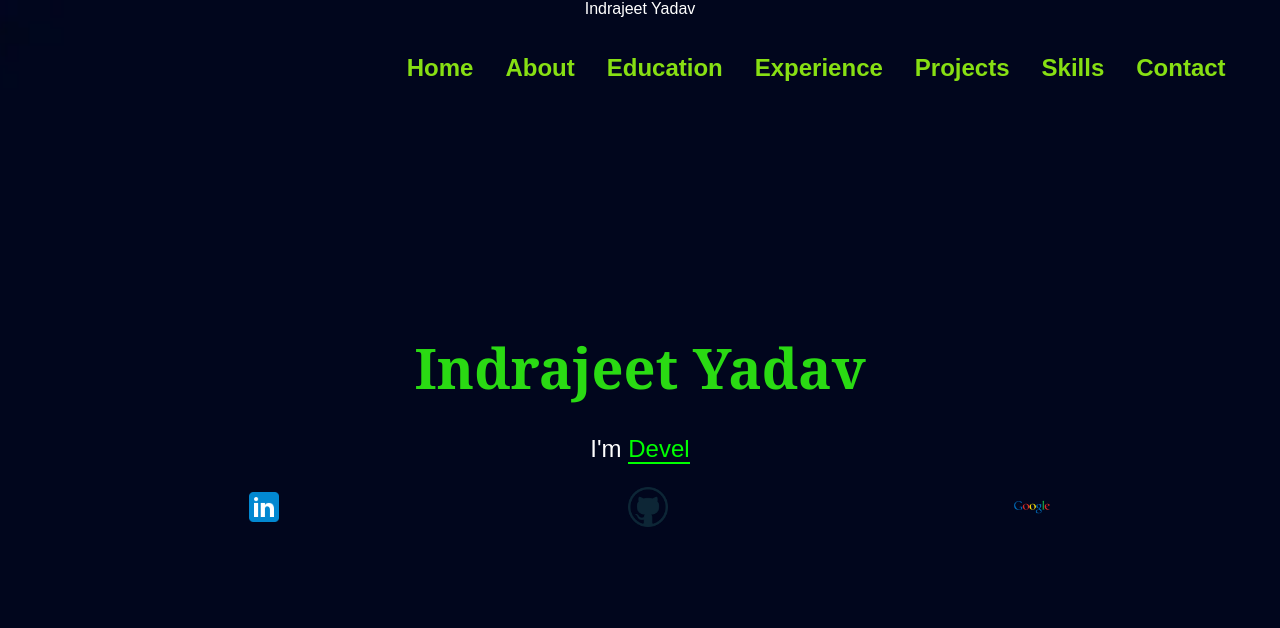
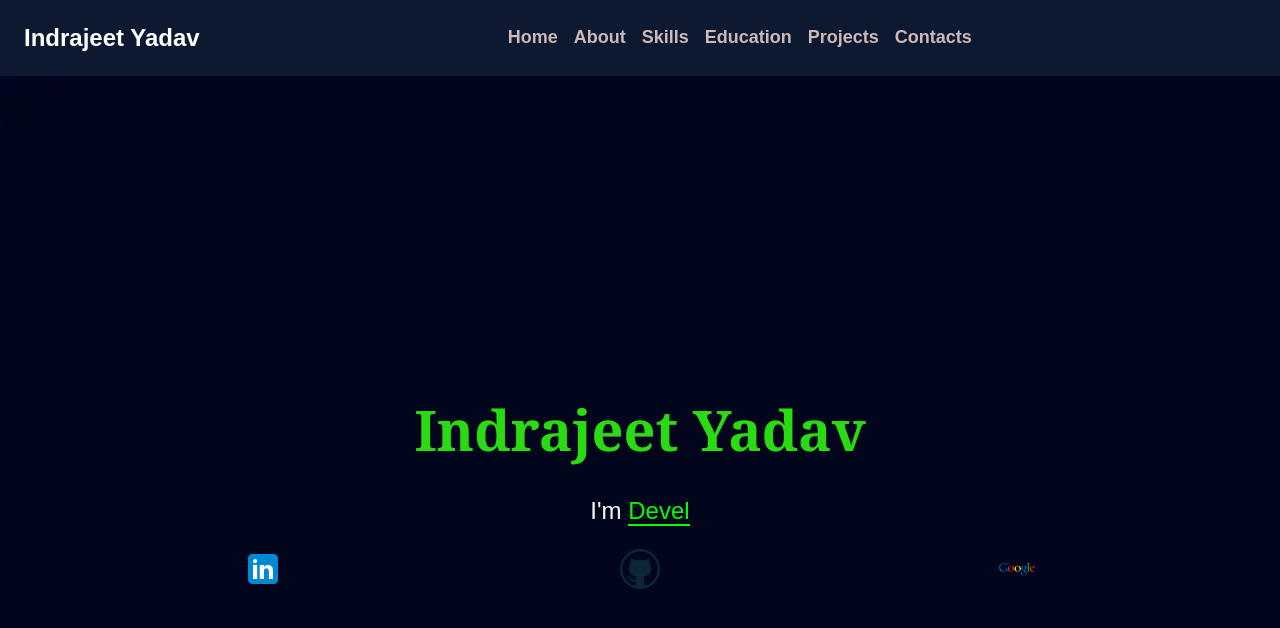
Before and after one commit to Indrajeety993648/PortfolioReact, a React (Create React App) app: page / in a window 1280 px wide. Shown: the top 628 px of the page. Built offline with nearby package versions, Linux system fonts and the light colour scheme.

Commit message:
Your descriptive commit message

```diff
--- a/src/App.js
+++ b/src/App.js
@@ -9,10 +9,12 @@ import Skills from './Skills';
 import Contact from './Contact';
 import React from 'react';
 import { BrowserRouter as Router, Routes, Route, Link } from 'react-router-dom';
+import Navbar from './Navbar';
 
 function App() {
   return (
     <Router>
+      <Navbar/>
         <div className="App">
         <Routes>
           <Route path="/about" element={<About />} />
--- /dev/null
+++ b/src/Navbar.css
@@ -0,0 +1,55 @@
+.navbar {
+  display: flex;
+  justify-content: space-between;
+  align-items: center;
+  background-color: #0d1930;
+
+}
+
+.navbar-name {
+  color: #fff;
+  font-size: 1.5rem;
+  font-weight: bold;
+  margin-left: 1em;
+}
+
+.navbar-links {
+  list-style: none;
+  display: flex;
+  gap: 1rem;
+  justify-content: center;
+  margin: 0;
+  padding: 0;
+  flex-grow: 1;
+}
+
+.navbar-links li {
+  margin: 0;
+}
+
+.navbar-links a {
+  color: #ceb7b7;
+  font-size: large;
+  text-decoration: none;
+}
+
+.nav-item a::after {
+  content: "";
+  display: block;
+  width:0 ;
+  height: 2px;
+  background: #e2ff08;
+  transition: width 0.5s;
+
+}
+.nav-item a:hover::after{
+  width: 100%;
+
+
+}
+.nav-item a:hover{
+  transform: scale(1.1);
+  color: #fff;
+
+
+}
--- /dev/null
+++ b/src/Navbar.js
@@ -0,0 +1,26 @@
+import React from 'react';
+import  './Navbar.css';
+import { Link } from 'react-router-dom';
+function Navbar() {
+  return (
+    <nav className="navbar">
+      <div className="navbar-name">
+        <p>Indrajeet Yadav </p>
+      </div>
+      <ul className="navbar-links">
+        <li className='nav-item'><Link to='/'>Home</Link></li>
+        <li className='nav-item'><Link to='/about'>About</Link></li>
+
+
+        <li className='nav-item'><Link to='/skills'>Skills</Link></li>
+        <li className='nav-item'><Link to='/education'>Education</Link></li>
+        <li className='nav-item'><Link to='/projects'>Projects</Link></li>
+
+        <li className='nav-item'><Link to='/contact'>Contacts</Link></li>
+
+      </ul>
+    </nav>
+  );
+}
+
+export default Navbar;
--- a/src/Portfolio.css
+++ b/src/Portfolio.css
@@ -72,13 +72,12 @@ h1 {
 }
 
 .social-icons {
-  margin-top: 1em;
+  margin :10px;
 }
 
 .social-icon {
   width: 100px;
   height: 100px;
-  margin: 0 0.5em;
   transition: transform 0.3s;
 }
 
--- a/src/Portfolio.js
+++ b/src/Portfolio.js
@@ -43,20 +43,7 @@ const Portfolio = ({ text = "Developer", typingspeed = 320, deletingspeed = 50,
 
   return (
     <div className="portfolio">
-      <div className="sticky-navbar">
-        <div className="left-corner">Indrajeet Yadav</div>
-        <nav className="nav right-corner">
-          <ul>
-            <li className="nav-item"><Link to="/">Home</Link></li>
-            <li className="nav-item"><Link to="/about">About</Link></li>
-            <li className="nav-item"><Link to="/education">Education</Link></li>
-            <li className="nav-item"><Link to="/experience">Experience</Link></li>
-            <li className="nav-item"><Link to="/projects">Projects</Link></li>
-            <li className="nav-item"><Link to="/skills">Skills</Link></li>
-            <li className="nav-item"><Link to="/contact">Contact</Link></li>
-          </ul>
-        </nav>
-      </div>
+
       <div className="container">
         <h1 className={alternateColor ? 'red' : 'green'}>Indrajeet Yadav</h1>
         <p className="displayed-text">I'm <span className="dynamic-text">{displayedText}</span></p>
```
Also changed, not shown: src/Jawahar-Navodaya-Vidyalaya-.jpg (deleted).
